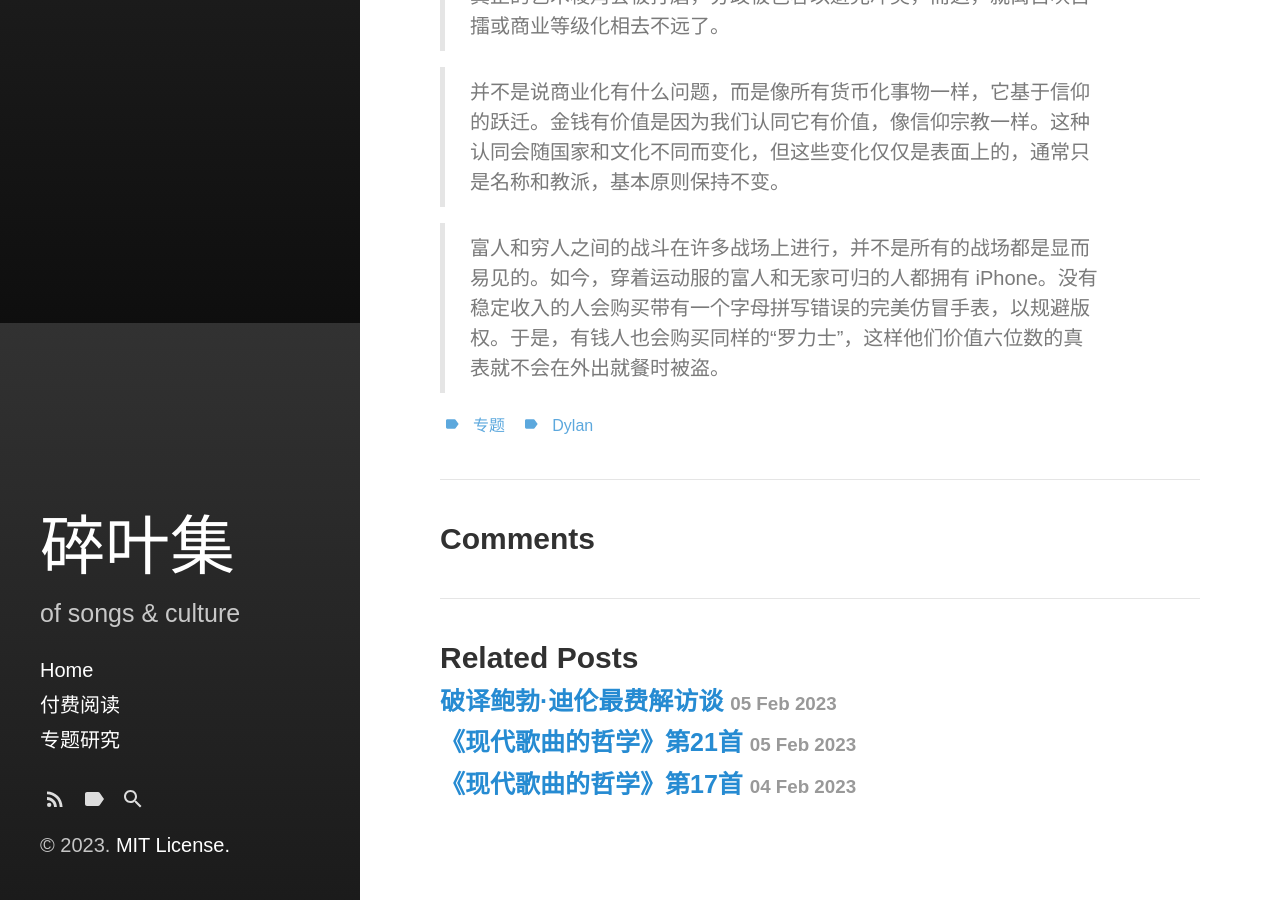
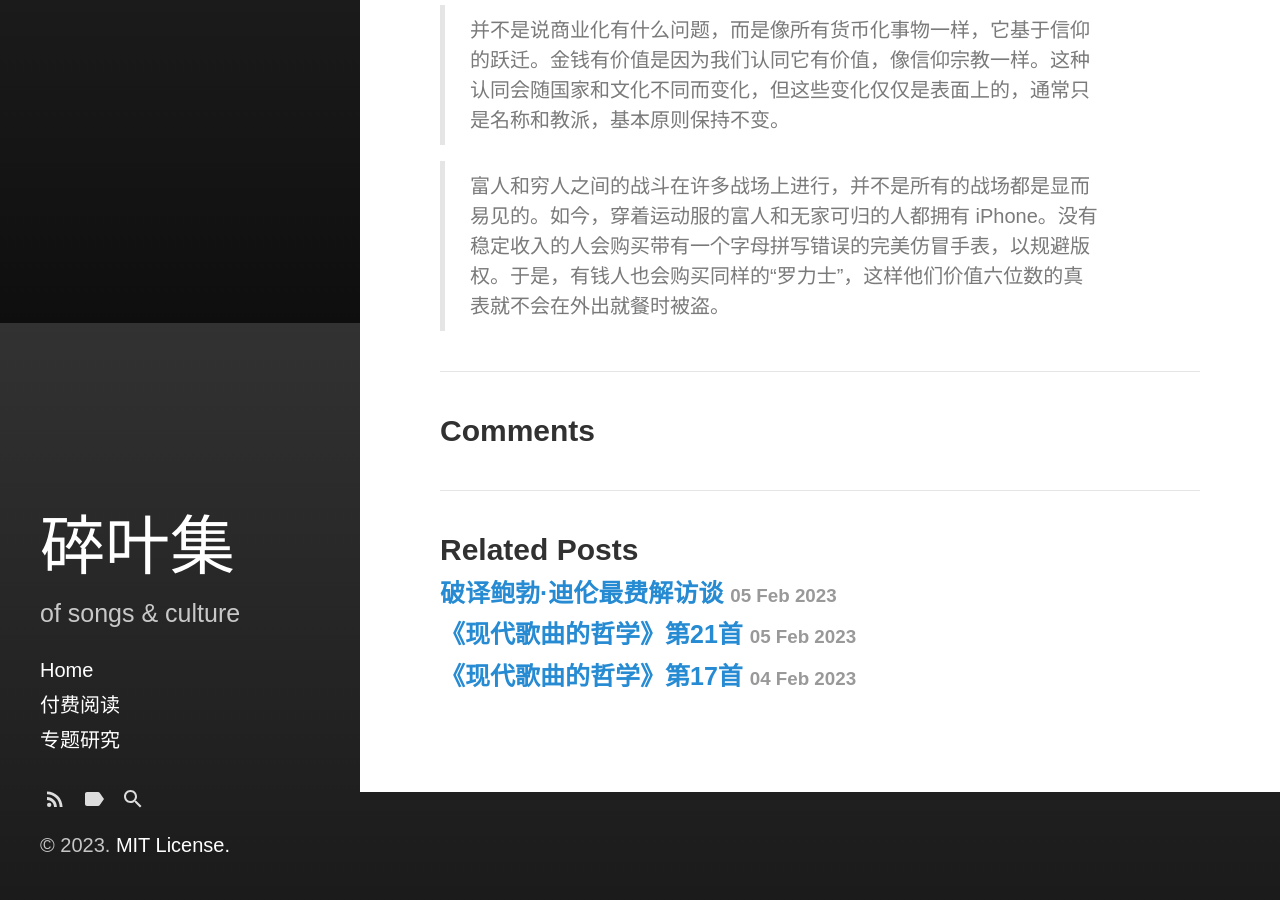
Before and after one commit to ukuz/ukuz.github.io, a Jekyll site: the page built from _posts/2023-02-04-philosophy-of-modern-song-09.md, in a window 1280 px wide and 900 px high, scrolled down 577 px. Built offline with Jekyll 4.4.1, drawn with Linux system fonts in a browser that asks for light colours.

Commit message:
Update 2023-02-04-philosophy-of-modern-song-09.md

```diff
--- a/_posts/2023-02-04-philosophy-of-modern-song-09.md
+++ b/_posts/2023-02-04-philosophy-of-modern-song-09.md
@@ -3,13 +3,10 @@ layout: post
 title: 《现代歌曲的哲学》第8首
 categories:
   - 专题
-tags:
-  - 专题
-  - Dylan
 excerpt_separator:  <!--more-->
 ---
-
-《现代歌曲的哲学》第8首：Elvis Presley - Money Honey (1956) 。<!--more-->
+<!--more-->
+《现代歌曲的哲学》第8首：Elvis Presley - Money Honey (1956) 。
 
 这首歌最妙的地方在于，随着故事演进，四个人在回答问题时出人意料地巧妙进入重复段。房主回答他，他回答女友，女友回他，他再回女友——
 
@@ -17,7 +14,7 @@ excerpt_separator:  <!--more-->
 > 回答：钱啊，亲！
 
 不过鲍比借机讲述对金钱的看法这一大段，还是挺有意思的：
-> ------------------
+
 > 艺术是一种分歧，钱则是一种认同。我喜欢卡拉瓦乔，而你喜欢巴斯奎特，这就是为什么不可能有所谓的国家艺术形式。为了找到国家艺术，真正的艺术棱角会被打磨，分歧被包容以避免冲突，而这，就离自吹自擂或商业等级化相去不远了。
 
 > 并不是说商业化有什么问题，而是像所有货币化事物一样，它基于信仰的跃迁。金钱有价值是因为我们认同它有价值，像信仰宗教一样。这种认同会随国家和文化不同而变化，但这些变化仅仅是表面上的，通常只是名称和教派，基本原则保持不变。
```
